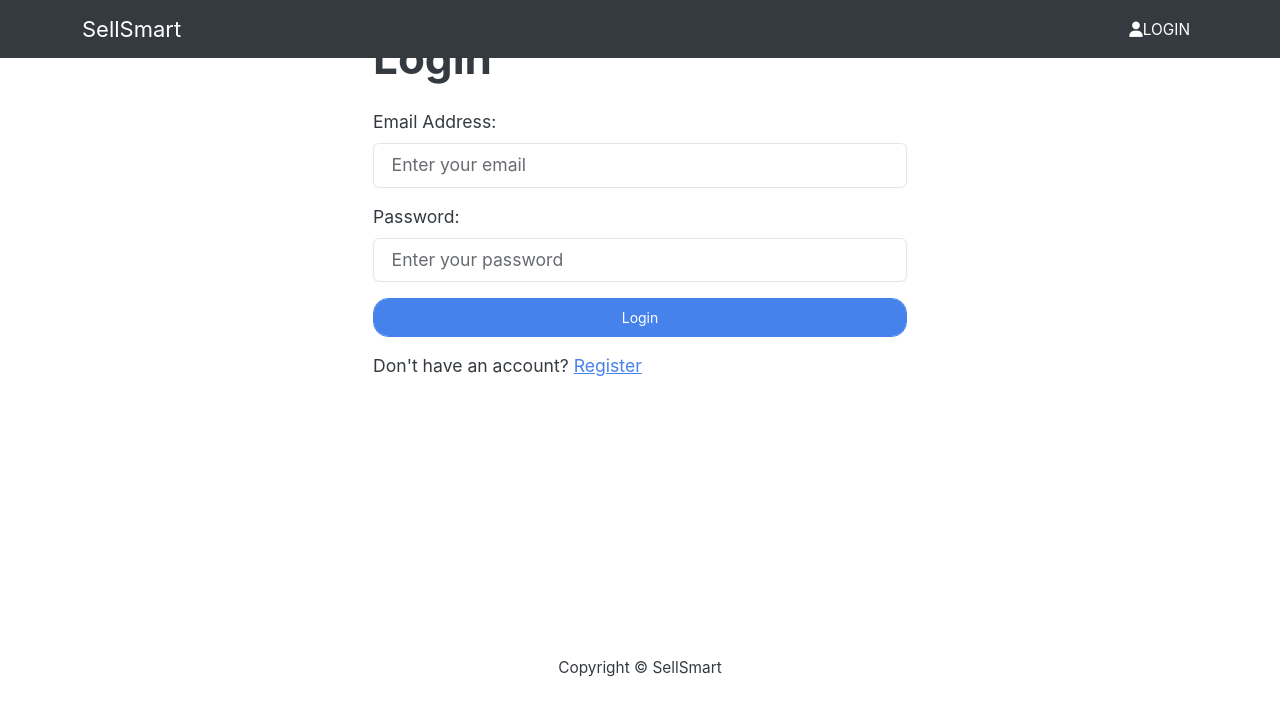
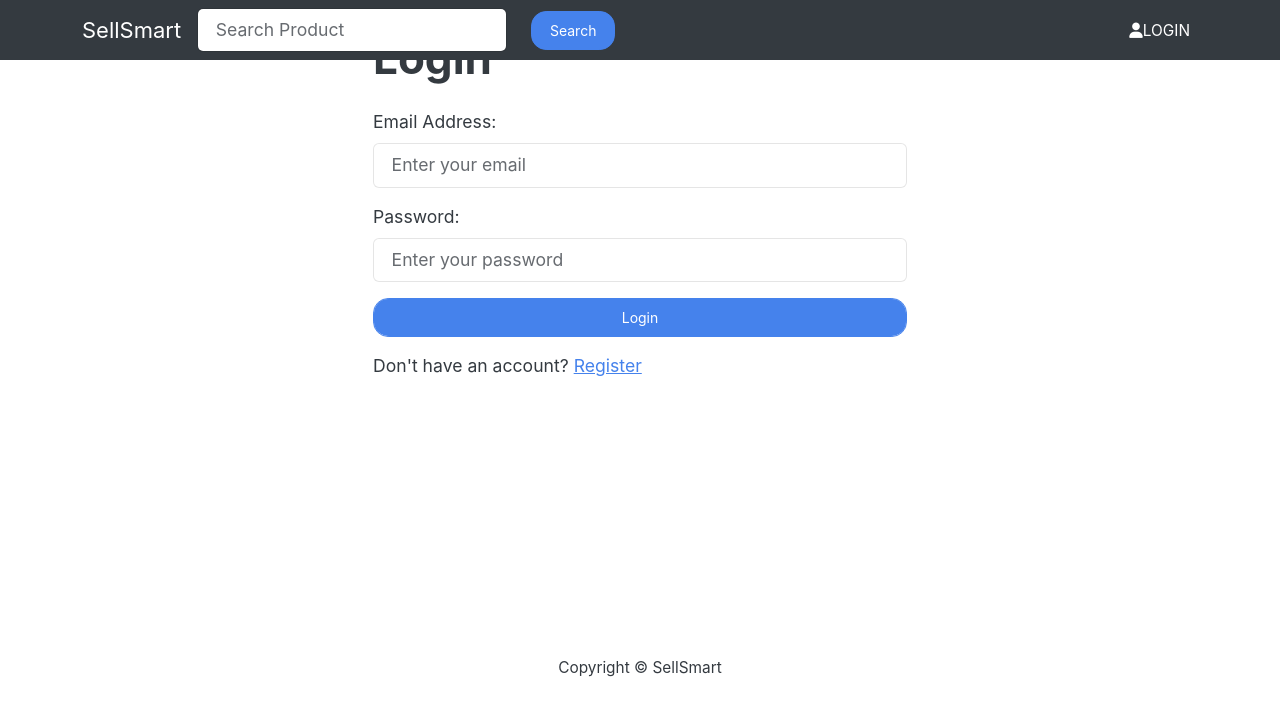
Before and after one commit to ysaidheeraj/ss_server, a React (Create React App) app in the folder ss_server/ss_client/: page /login in a window 1280 px wide. Shown: the top 716 px of the page. Built offline with nearby package versions, Linux system fonts and the light colour scheme; no server answers.

Commit message:
pagenation related changes

```diff
--- a/ss_server/ss_client/src/Actions/ItemActions.js
+++ b/ss_server/ss_client/src/Actions/ItemActions.js
@@ -7,15 +7,15 @@ import { ITEM_LIST_SUCCESS, ITEM_LIST_REQUEST, ITEM_LIST_FAIL,
 } from "../Constants/ItemConstants"
 import axios from "axios";
 
-export const listItems = () => async(dispatch) =>{
+export const listItems = (searchQuery = '') => async(dispatch) =>{
     try{
         dispatch({type: ITEM_LIST_REQUEST});
 
-        const {data} = await axios.get('/store/1/items/allitems');
+        const {data} = await axios.get(`/store/1/items/allitems${searchQuery}`);
 
         dispatch({
             type: ITEM_LIST_SUCCESS,
-            payload: data.Item
+            payload: data
         });
 
     }catch(error){
--- a/ss_server/ss_client/src/Components/Header.js
+++ b/ss_server/ss_client/src/Components/Header.js
@@ -3,6 +3,7 @@ import { Navbar, Nav, Container, NavDropdown } from "react-bootstrap";
 import { LinkContainer } from "react-router-bootstrap";
 import { useDispatch, useSelector } from "react-redux";
 import { customer_logout, customer_details } from "../Actions/UserActions";
+import { SearchBox } from "./SearchBox";
 
 export const Header = () => {
   const dispatch = useDispatch();
@@ -31,6 +32,7 @@ export const Header = () => {
           </LinkContainer>
           <Navbar.Toggle aria-controls="basic-navbar-nav" />
           <Navbar.Collapse id="basic-navbar-nav">
+            <SearchBox />
             <Nav className="ms-auto">
               {customer && !customer.isSeller && (
                 <LinkContainer to={{pathname: '/login', search: '?redirect=cart'}}>
--- /dev/null
+++ b/ss_server/ss_client/src/Components/Paginate.js
@@ -0,0 +1,30 @@
+import React from 'react'
+import { Pagination } from 'react-bootstrap'
+import { LinkContainer } from 'react-router-bootstrap'
+
+export const Paginate = ({pages, page, search='', isAdmin=false}) => {
+    const searchParams = search && search.length ? `?search=${search}&`: '?';
+    const pathName = isAdmin ? '/seller/products'+searchParams : '/'+searchParams;
+
+  return (
+    pages > 1 && (
+        <Pagination className='mt-2'>
+            {[...Array(pages).keys()].map((pageNum) =>(
+                // <LinkContainer
+                //     key={pageNum+1}
+                //     to={pathName}
+                // >
+                    <Pagination.Item
+                        key={pageNum+1}
+                        as='link'
+                        active={pageNum + 1 === page}
+                        href={pathName + `page=${pageNum+1}`}
+                    >
+                        {pageNum+1}
+                    </Pagination.Item>
+                // </LinkContainer>
+            ))}
+        </Pagination>
+    )
+  )
+}
--- /dev/null
+++ b/ss_server/ss_client/src/Components/SearchBox.js
@@ -0,0 +1,49 @@
+import React, { useState } from 'react'
+import { Button, Form, Row, Col, InputGroup } from 'react-bootstrap'
+import { useNavigate, useParams } from 'react-router-dom'
+import {useSearchParams} from 'react-router-dom';
+
+export const SearchBox = () => {
+    const [searchParams, setSearchParams] = useSearchParams();
+    const [searchString, setSearchString] = useState(searchParams.get('search') ? searchParams.get('search') : '');
+    const navigate = useNavigate();
+
+    const searchHandler = (e) => {
+        e.preventDefault();
+        if(searchString){
+            navigate(`/?search=${searchString}&page=1`);
+        }else{
+            const param = searchParams.get('search');
+            if (param) {
+                // 👇️ delete each query param
+                searchParams.delete('search');
+
+                // 👇️ update state after
+                setSearchParams(searchParams);
+            }
+        }
+    }
+
+  return (
+    <Form onSubmit={searchHandler}>
+      <Row className="align-items-center">
+        <Col xs="auto">
+          <Form.Label htmlFor="inlineFormInput" visuallyHidden>
+            Search
+          </Form.Label>
+          <Form.Control
+            id="inlineFormInput"
+            placeholder="Search Product"
+            value={searchString}
+            onChange={(e) => setSearchString(e.target.value)}
+          />
+        </Col>
+        <Col xs="auto">
+          <Button type="submit">
+            Search
+          </Button>
+        </Col>
+      </Row>
+    </Form>
+  )
+}
--- a/ss_server/ss_client/src/Reducers/ItemReducers.js
+++ b/ss_server/ss_client/src/Reducers/ItemReducers.js
@@ -13,7 +13,7 @@ export const itemListReducer = (state = {items:[]}, action) =>{
         case ITEM_LIST_REQUEST:
             return {loading: true, items: []}
         case ITEM_LIST_SUCCESS:
-            return {loading: false, items: action.payload}
+            return {loading: false, items: action.payload.Item, page: action.payload.page, pages: action.payload.pages}
         case ITEM_LIST_FAIL:
             return {loading: false, error:action.payload}
         default:
--- a/ss_server/ss_client/src/pages/HomePage.js
+++ b/ss_server/ss_client/src/pages/HomePage.js
@@ -5,29 +5,44 @@ import { useDispatch, useSelector } from "react-redux";
 import { listItems } from "../Actions/ItemActions";
 import { Loader } from "../Components/Loader";
 import { Message } from "../Components/Message";
+import { useNavigate, useSearchParams } from "react-router-dom";
+import { Paginate } from "../Components/Paginate";
 export const HomePage = () => {
-
+  const navigate = useNavigate();
   const dispatch = useDispatch();
   const ItemsList = useSelector(state => state.itemList);
-  const {error, loading, items} = ItemsList;
+  const {error, loading, items, page, pages} = ItemsList;
+
+  const [searchParams, setSearchParams] = useSearchParams();
+  const searchQuery = searchParams.get('search');
+  let queryString = '';
+  if(searchParams.size){
+    queryString = '?'+searchParams.toString();
+  }
     useEffect(() => {
-        dispatch(listItems());
-    }, [dispatch]);
+        dispatch(listItems(queryString));
+    }, [dispatch, searchParams]);
 
   return (
     <div>
       <br></br>
       <h1>Latest Products</h1>
-      <hr class="border border-secondry border-3 opacity-75"></hr>
+      <hr className="border border-secondry border-3 opacity-75"></hr>
       {loading ? <Loader />
-                : error ? <Message variant='danger'>{error}</Message>
-                :<Row>
-                  {items.map((product) => (
-                    <Col key={product.item_id} sm={12} md={6} lg={4} xl={3}>
-                      <Product product={product}/>
-                    </Col>
-                  ))}
-                </Row>
+        : error ? <Message variant='danger'>{error}</Message>
+        :<div><Row>
+          {items.length === 0 ? (
+            <Message variant='info'>No products to list</Message>
+          ): (
+            items.map((product) => (
+              <Col key={product.item_id} sm={12} md={6} lg={4} xl={3}>
+                <Product product={product}/>
+              </Col>
+            ))
+          )}
+        </Row>
+        <Paginate page={page} pages={pages} search={searchParams.get('search')}/>
+        </div>
       }
     </div>
   );
--- a/ss_server/ss_client/src/pages/SellerProductList.js
+++ b/ss_server/ss_client/src/pages/SellerProductList.js
@@ -5,8 +5,9 @@ import { useDispatch, useSelector } from 'react-redux'
 import { Loader } from '../Components/Loader'
 import { Message } from '../Components/Message'
 import { listItems, deleteItem, createItem } from '../Actions/ItemActions'
-import { Link, useNavigate } from 'react-router-dom'
+import { Link, useNavigate, useSearchParams } from 'react-router-dom'
 import { ITEM_CREATE_RESET } from '../Constants/ItemConstants'
+import { Paginate } from '../Components/Paginate'
 
 export const SellerProductList = () => {
 
@@ -14,7 +15,7 @@ export const SellerProductList = () => {
     const navigate = useNavigate();
 
     const itemList = useSelector(state => state.itemList)
-    const {error, loading, items} = itemList;
+    const {error, loading, items, pages, page} = itemList;
 
     const customerLogin = useSelector((state) => state.customerLogin);
     const { customerInfo } = customerLogin;
@@ -25,6 +26,12 @@ export const SellerProductList = () => {
     const itemCreate = useSelector(state => state.itemCreate)
     const {error: errorCreate, loading: createLoading, success: createSuccess, item: createdItem} = itemCreate;
 
+    const [searchParams, setSearchParams] = useSearchParams();
+    let queryString = '';
+    if(searchParams.size){
+        queryString = '?'+searchParams.toString();
+    }
+
     useEffect(()=>{
         dispatch({type: ITEM_CREATE_RESET});
         if(!customerInfo || !customerInfo.isSeller){
@@ -34,7 +41,7 @@ export const SellerProductList = () => {
         if(createSuccess){
             navigate(`/seller/product/${createdItem.item_id}/edit`);
         }else{
-            dispatch(listItems());
+            dispatch(listItems(queryString));
         }
     },[dispatch, customerInfo, success, createSuccess, createdItem])
 
@@ -71,6 +78,7 @@ export const SellerProductList = () => {
         : error ?
         <Message variant='danger'>{error}</Message>
         :(
+            <div>
                 <Table striped bordered hover responsive className='table-sm'>
                     <thead>
                         <tr>
@@ -103,6 +111,8 @@ export const SellerProductList = () => {
                         ))}
                     </tbody>
                 </Table>
+                <Paginate pages={pages} page={page} isAdmin={true} />
+            </div>
         )}
     </div>
   )
```
Lines whose indentation alone changed are shown as unchanged.
